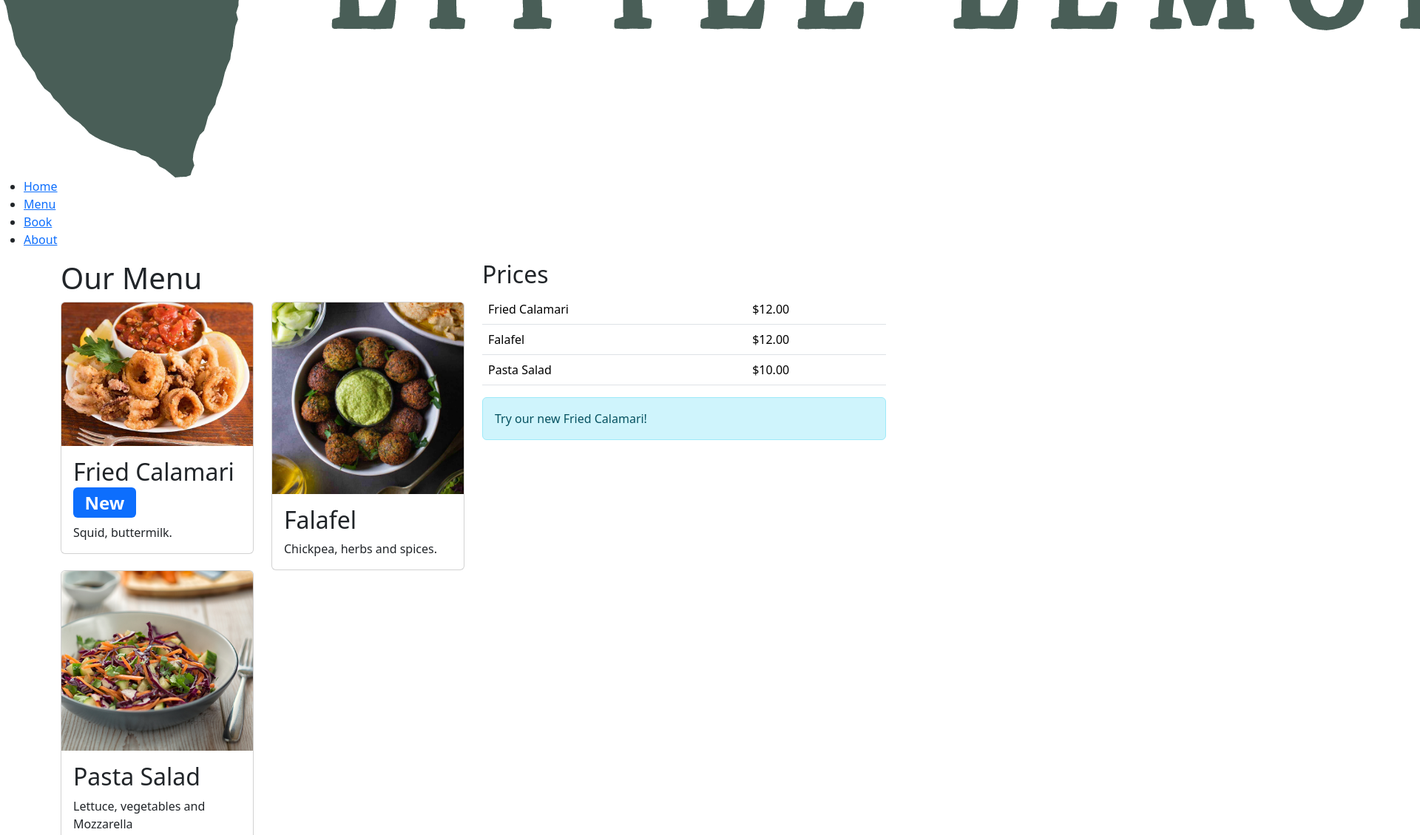
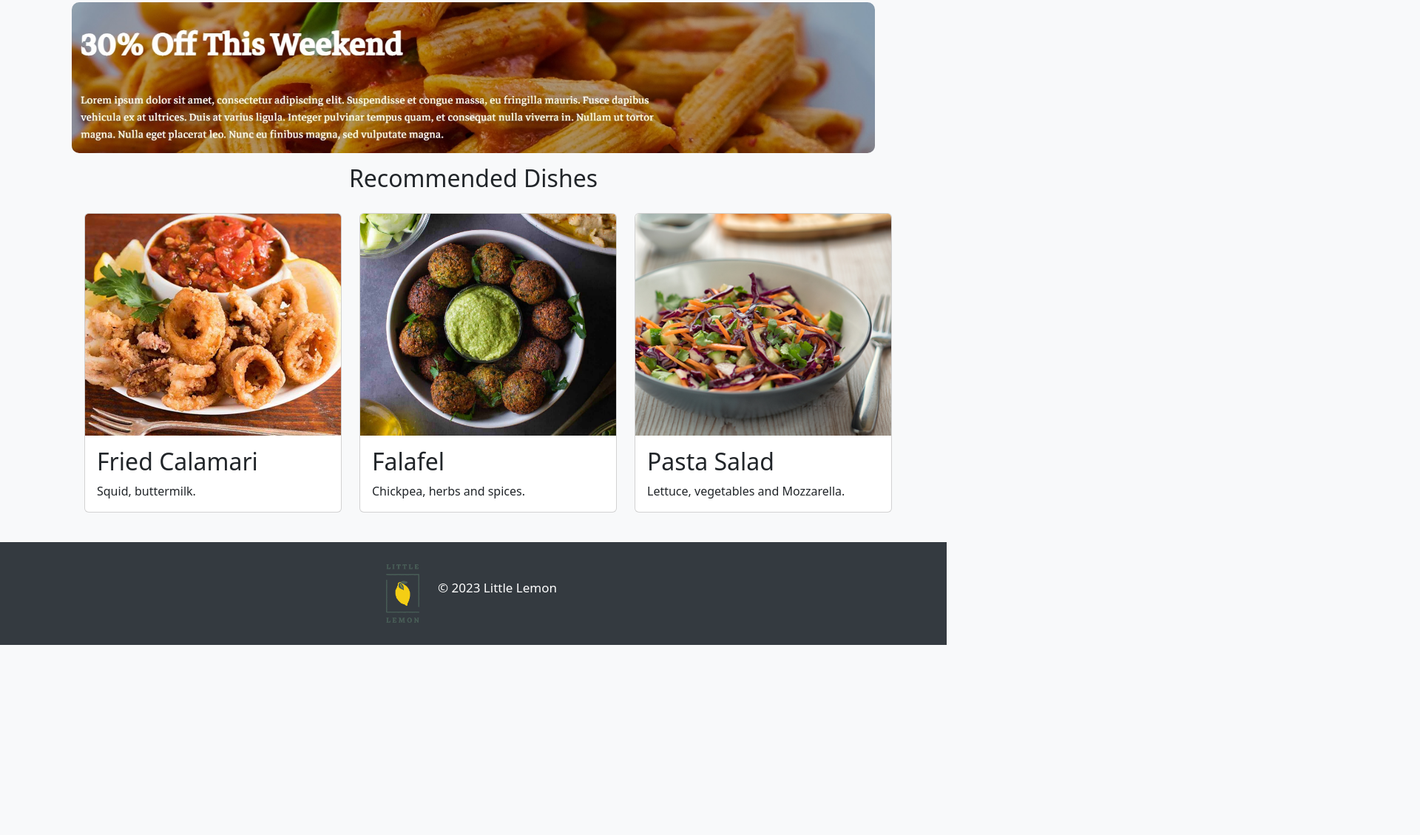
Before and after one commit to carlosmiguelcabrera/Little_Lemon_Restaurant, a plain HTML site: page index.html in a window 1280 px wide. Shown: the part 307-1436 px from the top of the page at 74% size, 1920 px wide, since content can reach past the window. After the commit the page ends 1179 px from the top, so only its background shows below. Drawn offline with nearby package versions, Linux system fonts and the light colour scheme.

Commit message:
Update index.html

```diff
--- a/index.html
+++ b/index.html
@@ -4,75 +4,56 @@
   <meta charset="UTF-8">
   <meta http-equiv="X-UA-Compatible" content="IE=edge">
   <meta name="viewport" content="width=device-width, initial-scale=1.0">
+  <title>Little Lemon Restaurant</title>
   <link href="https://cdn.jsdelivr.net/npm/bootstrap@5.3.0-alpha3/dist/css/bootstrap.min.css" rel="stylesheet" integrity="sha384-KK94CHFLLe+nY2dmCWGMq91rCGa5gtU4mk92HdvYe+M/SXH301p5ILy+dN9+nJOZ" crossorigin="anonymous">
-  <title>Little Lemon Restaurant</title>
+  <link rel="stylesheet" href="styles.css">
 </head>
 <body>
   <header>
-    <img src="img/Asset 14@4x.png">
+    <img src="img/Asset 14@4x.png" alt="Logo" class="logo">
   </header>
   <nav>
     <ul>
-      <li><a href="index.html">Home</a></li>
-      <li><a href="menu.html">Menu</a></li>
-      <li><a href="book.html">Book</a></li>
-      <li><a href="about.html">About</a></li>
+      <li><a href="index.html" class="nav-link">Home</a></li>
+      <li><a href="menu.html" class="nav-link">Menu</a></li>
+      <li><a href="book.html" class="nav-link">Book</a></li>
+      <li><a href="about.html" class="nav-link">About</a></li>
     </ul>
   </nav>
   <main>
+
     <div class="container">
+      <div class="banner">
+        <img src="img/banner.jpg" alt="Banner Image">
+      </div>
+
+    <div class="container">
+      <h2 class="text-center">Recommended Dishes</h2>
       <div class="row">
-      <div class="col">
-        <h1>Our Menu</h1>
-        <div class="row">
-          <div class="col-12 col-lg-6">
+        <div class="col-md-4">
           <div class="card">
-              <img src="img/calamari.jpeg" class="card-img-top"/>
+            <img src="img/calamari.jpeg" class="card-img-top" alt="Fried Calamari">
             <div class="card-body">
-                <h2 class="card-title">Fried Calamari<span class="badge bg-primary">New</span></h2>
+              <h2 class="card-title">Fried Calamari</h2>
               <p class="card-text">Squid, buttermilk.</p>
             </div>
           </div>
         </div>
-          <div class="col-12 col-lg-6">
+        <div class="col-md-4">
           <div class="card">
-              <img src="img/falafel.jpeg" class="card-img-top"/>
+            <img src="img/falafel.jpeg" class="card-img-top" alt="Falafel">
             <div class="card-body">
               <h2 class="card-title">Falafel</h2>
               <p class="card-text">Chickpea, herbs and spices.</p>
             </div>
           </div>
         </div>
-          <div class="col-12 col-lg-6">
+        <div class="col-md-4">
           <div class="card">
-              <img src="img/salad.jpeg" class="card-img-top"/>
+            <img src="img/salad.jpeg" class="card-img-top" alt="Pasta Salad">
             <div class="card-body">
               <h2 class="card-title">Pasta Salad</h2>
-                <p class="card-text">Lettuce, vegetables and Mozzarella</p>
-              </div>
-            </div>
-          </div>
-        </div>
-      </div>
-          <div class="col-12 col-lg-6">
-            <h2>Prices</h2>
-            <table class="table">
-              <tr>
-                <td>Fried Calamari</td>
-                <td>$12.00</td>
-              </tr>
-              <tr>
-                <td>Falafel</td>
-                <td>$12.00</td>
-              </tr>
-              <tr>
-                <td>Pasta Salad</td>
-                <td>$10.00</td>
-              </tr>
-            </table>
-            <div class="alert alert-info" role="alert">
-              Try our new Fried Calamari!
-            </div>
+              <p class="card-text">Lettuce, vegetables and Mozzarella.</p>
             </div>
           </div>
         </div>
@@ -81,10 +62,10 @@
   </main>
   <footer>
     <div>
-      <img src="img/Asset 9@4x.png">
+      <img src="img/Asset 20@4x.png" alt="Footer Logo" class="f-logo">
     </div>
     <div>
-      <p>Copyright Little Lemon</p>
+      <p class="copy">&copy; 2023 Little Lemon</p>
     </div>
   </footer>
   <script src="https://cdn.jsdelivr.net/npm/bootstrap@5.3.0-alpha3/dist/js/bootstrap.bundle.min.js" integrity="sha384-ENjdO4Dr2bkBIFxQpeoTz1HIcje39Wm4jDKdf19U8gI4ddQ3GYNS7NTKfAdVQSZe" crossorigin="anonymous"></script>
```
Lines whose indentation alone changed are shown as unchanged.
